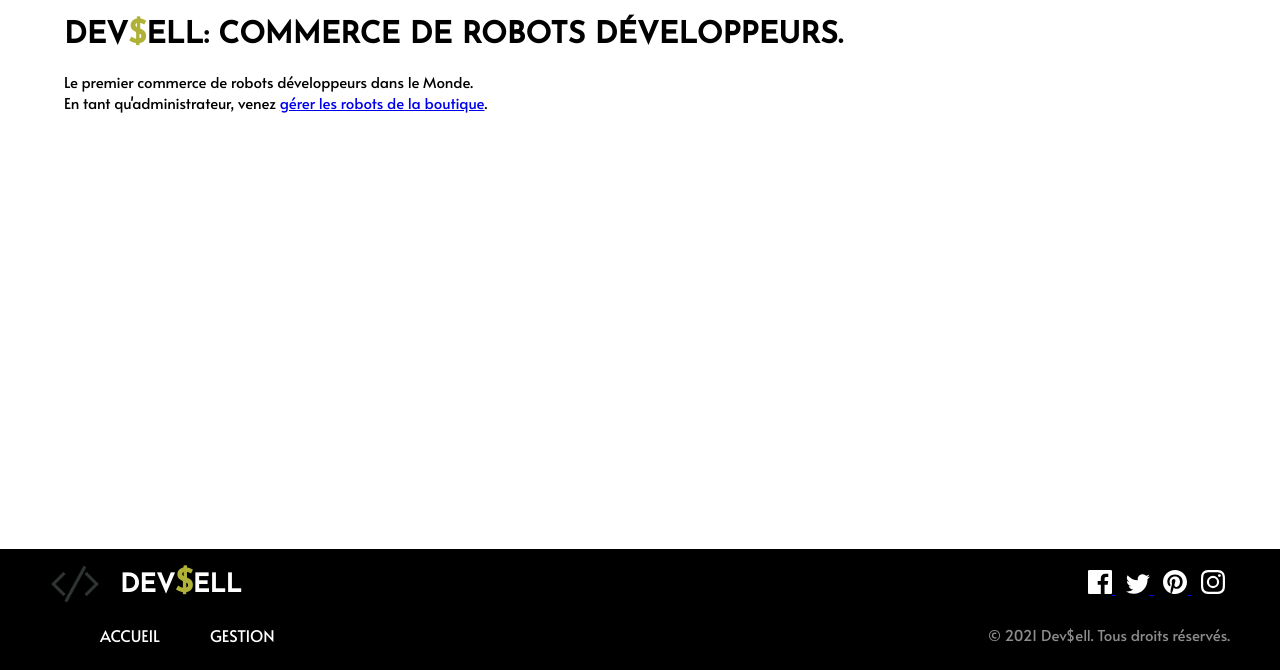
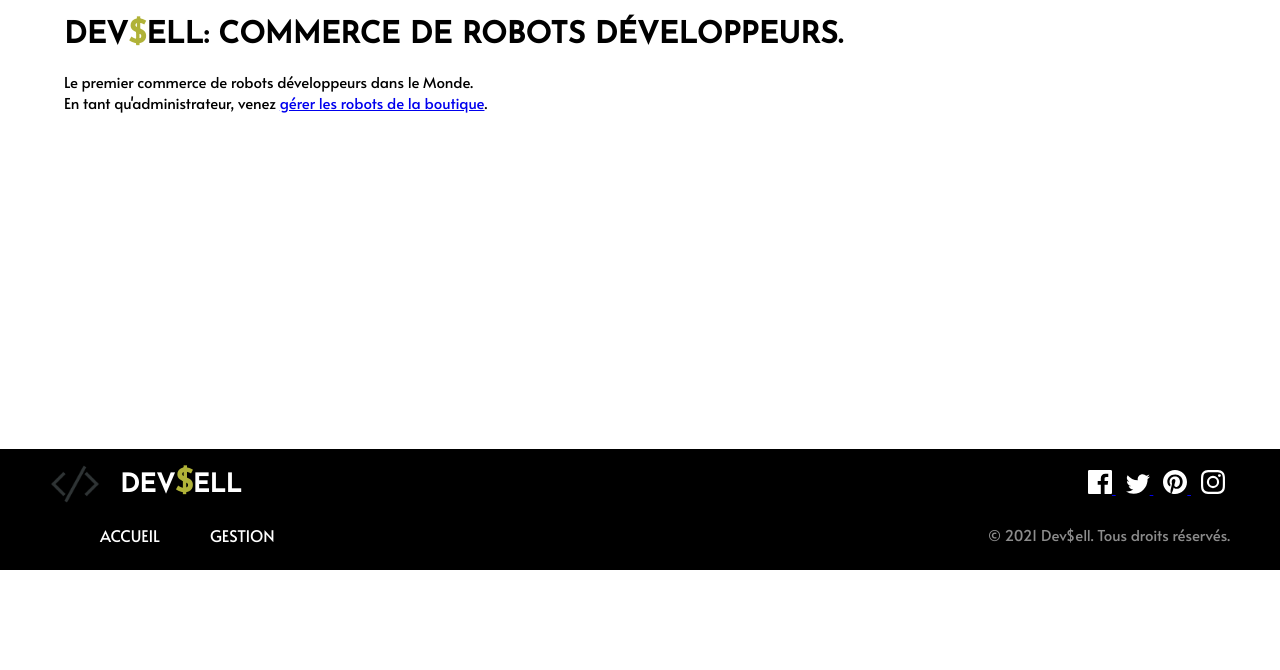
Before and after one commit to CodeKiwiFR/Test_technique_JAM_DIFUS, a PHP site: page /index.php?p=Home in a window 1280 px wide. Shown: the part 281-951 px from the top of the page. After the commit the page ends 851 px from the top, so only its background shows below. Run offline with PHP 8.4, Linux system fonts and the light colour scheme.

Commit message:
CSS small edition

```diff
--- a/src/public/css/style.css
+++ b/src/public/css/style.css
@@ -159,7 +159,7 @@ ul {
 .main-content {
     width: 90%;
     margin: 200px auto 50px auto;
-    min-height: 500px;
+    min-height: 400px;
 }
 
 .container {
```
